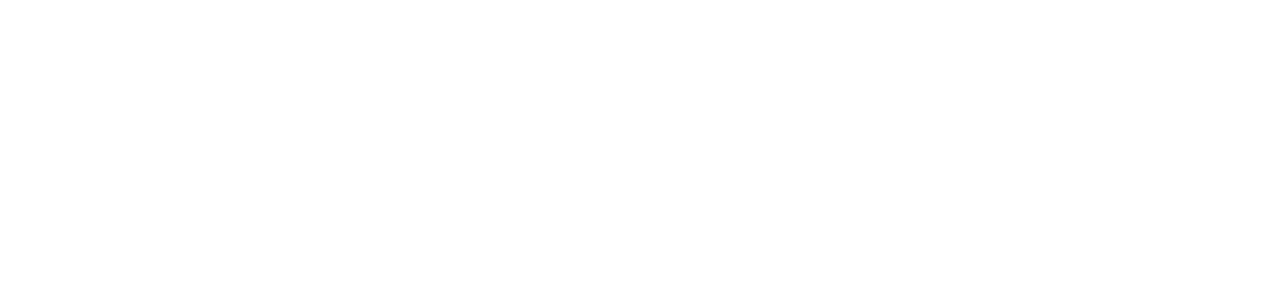
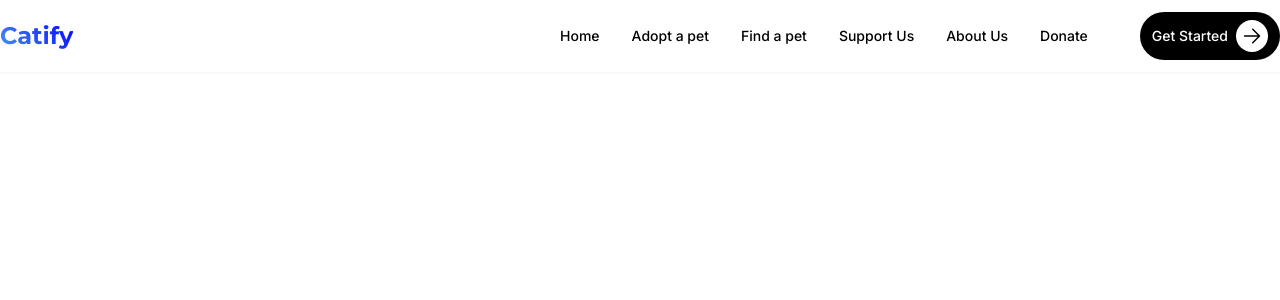
Before and after one commit to bibartaks/catify, a Next.js app: page / in a window 1280 px wide. Shown: the top 300 px of the page. Built offline with nearby package versions, Linux system fonts and the light colour scheme.

Commit message:
Added Navbar.

```diff
--- /dev/null
+++ b/src/app/fonts.ts
@@ -0,0 +1,7 @@
+import { Montserrat } from "next/font/google"
+
+export const montserrat = Montserrat({
+  subsets: ["latin"],
+  display: "swap",
+  weight: ["100", "200", "300", "400", "500", "600", "700", "800", "900"],
+})
--- a/src/app/layout.tsx
+++ b/src/app/layout.tsx
@@ -1,12 +1,13 @@
-import type { Metadata } from 'next'
-import { Inter } from 'next/font/google'
-import './globals.css'
+import type { Metadata } from "next"
+import { Inter } from "next/font/google"
+import "./globals.css"
+import Navbar from "@/components/Navbar/Navbar"
 
-const inter = Inter({ subsets: ['latin'] })
+const inter = Inter({ subsets: ["latin"] })
 
 export const metadata: Metadata = {
-  title: 'Create Next App',
-  description: 'Generated by create next app',
+  title: "Create Next App",
+  description: "Generated by create next app",
 }
 
 export default function RootLayout({
@@ -16,7 +17,10 @@
 }) {
   return (
     <html lang="en">
-      <body className={inter.className}>{children}</body>
+      <body className={inter.className}>
+        <Navbar />
+        {children}
+      </body>
     </html>
   )
 }
--- /dev/null
+++ b/src/components/Navbar/Navbar.tsx
@@ -0,0 +1,65 @@
+import Link from "next/link"
+import React from "react"
+import Image from "next/image"
+import { montserrat } from "@/app/fonts"
+import styles from "./navbar.module.css"
+
+export default function Navbar() {
+  return (
+    <nav className={`shadow-sm py-3`}>
+      <div className="container max-w-[1300px] mx-auto flex justify-between items-center">
+        <div>
+          <h1
+            className={`${montserrat.className} ${styles.logo} font-bold text-2xl`}
+          >
+            <span className="">C</span>atify
+          </h1>
+        </div>
+        <ul className="flex items-center space-x-8 text-sm font-medium">
+          <li>
+            <Link href="#">Home</Link>
+          </li>
+          <li>
+            <Link href="#"> Adopt a pet</Link>
+          </li>
+          <li>
+            <Link href={"/"}> Find a pet</Link>
+          </li>
+          <li>
+            <Link href="#">Support Us</Link>
+          </li>
+          <li>
+            <Link href="#">About Us</Link>
+          </li>
+          <li>
+            <Link href="#">Donate</Link>
+          </li>
+          <li>
+            <Link
+              href="#"
+              className="bg-black text-white  px-3 py-2 rounded-full flex items-center justify-center transition-opacity hover:opacity-80 ml-5"
+            >
+              Get Started{" "}
+              <span className="ml-2 px-1 py-1 bg-white rounded-full">
+                <svg
+                  xmlns="http://www.w3.org/2000/svg"
+                  fill="none"
+                  viewBox="0 0 24 24"
+                  strokeWidth={1.5}
+                  stroke="black"
+                  className="w-6 h-6"
+                >
+                  <path
+                    strokeLinecap="round"
+                    strokeLinejoin="round"
+                    d="M4.5 12h15m0 0l-6.75-6.75M19.5 12l-6.75 6.75"
+                  />
+                </svg>
+              </span>
+            </Link>
+          </li>
+        </ul>
+      </div>
+    </nav>
+  )
+}
--- /dev/null
+++ b/src/components/Navbar/navbar.module.css
@@ -0,0 +1,11 @@
+.logo {
+  background-color: black;
+  background-image: linear-gradient(45deg, #4b97f3, blue);
+  background-size: 100%;
+  background-repeat: repeat;
+  background-clip: text;
+  -webkit-background-clip: text;
+  -webkit-text-fill-color: rgba(0, 0, 0, 0);
+  -moz-background-clip: text;
+  -moz-text-fill-color: rgba(0, 0, 0, 0);
+}
```
